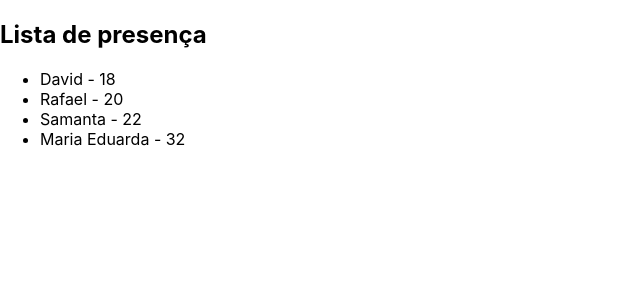
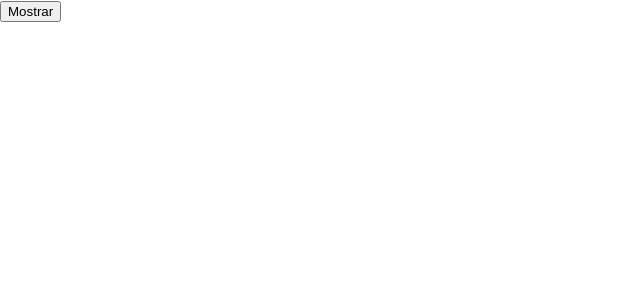
Before and after one commit to DavidAugustoo/treinoreact, a React (Vite) app in the folder react-vite/: page / in a window 1280 px wide. Shown: the top 300 px of the page, without its empty margins (0-640 px from the left). Built offline with nearby package versions, Linux system fonts and the light colour scheme.

Commit message:
Renderizando conteúdo condicional

```diff
--- a/react-vite/src/App.tsx
+++ b/react-vite/src/App.tsx
@@ -1,35 +1,23 @@
-import { Person } from './components/Person';
+import { useState } from 'react';
 
 const App = () => {
-  let list = [
-    {
-      name: "David",
-      age: 18
-    },
-    {
-      name: "Rafael",
-      age: 20
-    },
-    {
-      name: "Samanta",
-      age: 22
-    },
-    {
-      name: "Maria Eduarda",
-      age: 32
-    },
-  ];
+  let [show, setShow] = useState(false);
 
+  const handleClick = () => {
+    setShow(!show);
+  }
 
   return (
-    <div>
-      <h2>Lista de presença</h2>
-      <ul>
-        {list.map( (item, index) => {
-          return <Person data={item} key={index}/>
-        })}
-      </ul>
-    </div>
+    <>
+      <button onClick={handleClick}>{show ? 'Ocultar' : 'Mostrar'}</button>
+
+      {show == true &&
+        <div>
+        Lorem ipsum dolor sit amet consectetur adipisicing elit. Facilis, consequatur...
+      </div>
+      }
+
+    </>
   );
 }
 
```
